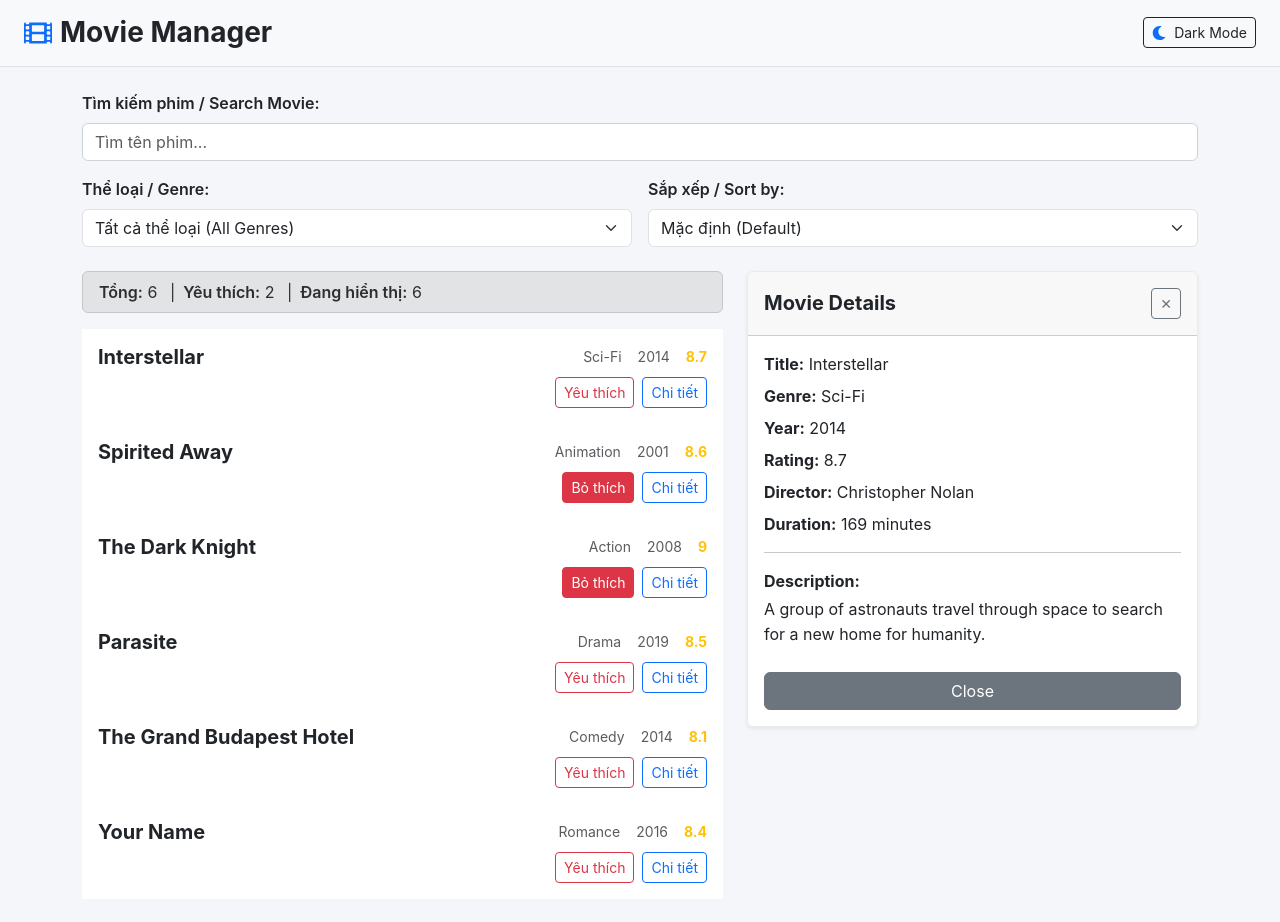
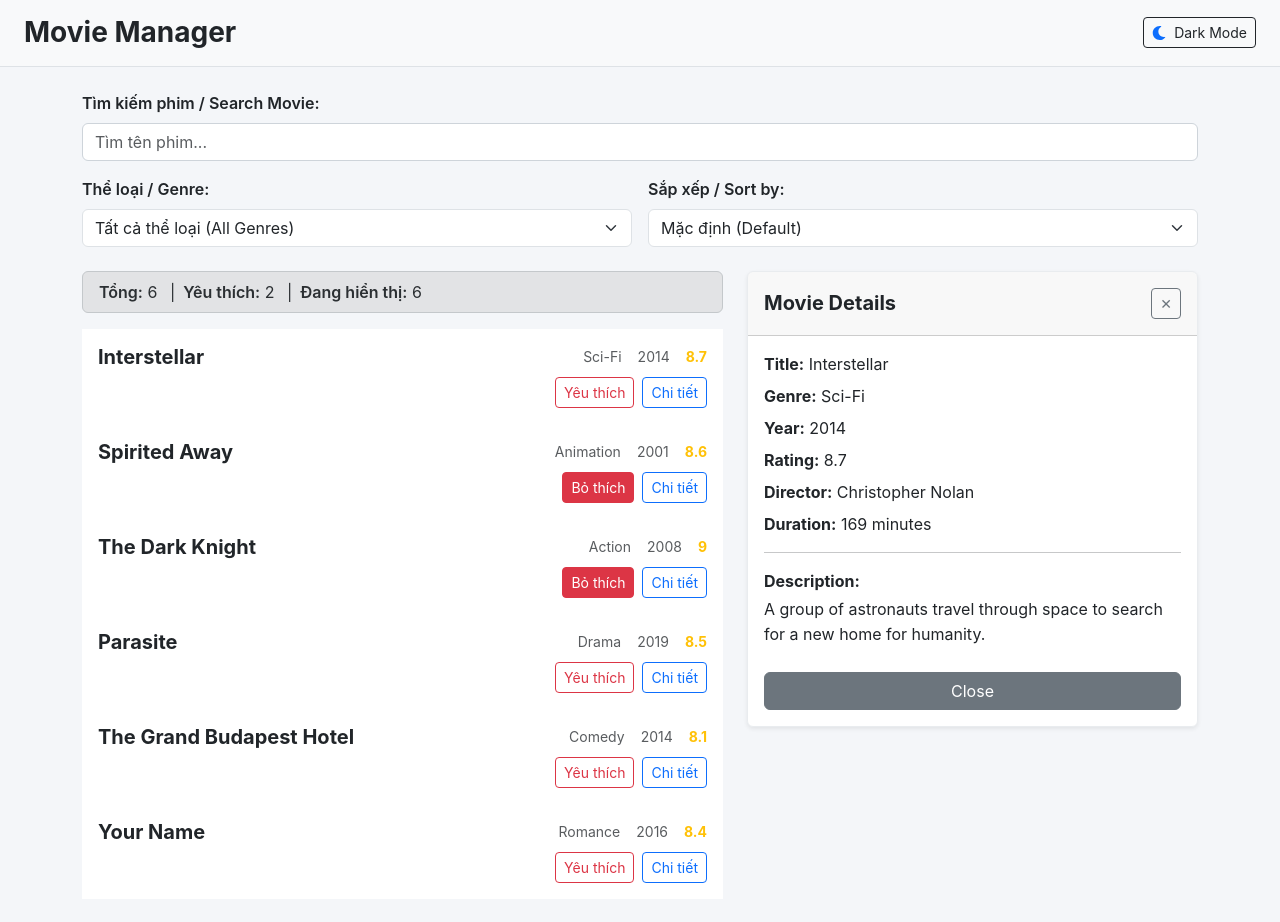
Before and after one commit to pass99998/FER202-lab2, a React (Create React App) app: page / in a window 1280 px wide. Shown: the top 922 px of the page. Built offline with nearby package versions, Linux system fonts and the light colour scheme.

Commit message:
Update Header.js

```diff
--- a/src/components/Header.js
+++ b/src/components/Header.js
@@ -1,6 +1,6 @@
 import React, { useContext } from 'react';
 import { ThemeContext } from '../context/ThemeContext';
-import { FaMoon, FaSun, FaFilm } from 'react-icons/fa';
+import { FaMoon, FaSun } from 'react-icons/fa';
 
 function Header() {
   const { theme, toggleTheme } = useContext(ThemeContext);
@@ -8,7 +8,6 @@ function Header() {
   return (
     <header className={`header py-3 px-4 mb-4 border-bottom d-flex justify-content-between align-items-center ${theme === 'dark' ? 'bg-dark text-white border-secondary' : 'bg-light text-dark'}`}>
       <div className="d-flex align-items-center gap-2">
-        <FaFilm className="text-primary fs-3" />
         <h1 className="h3 mb-0 fw-bold">Movie Manager</h1>
       </div>
       <button
```
